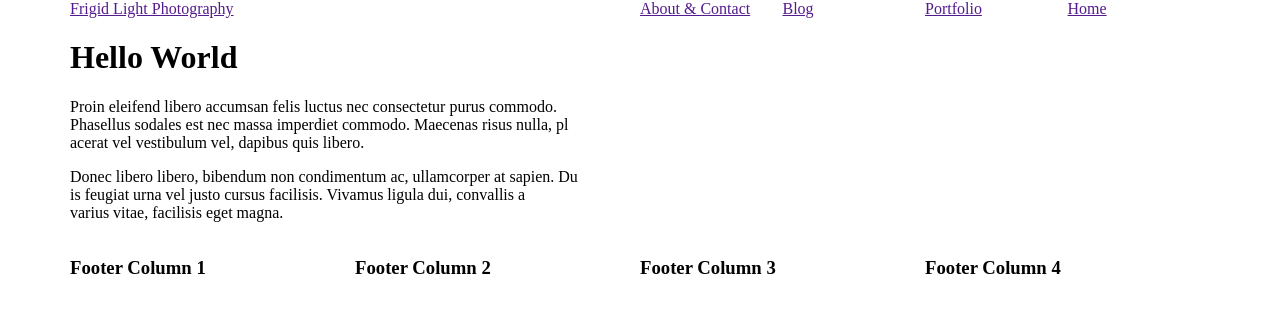
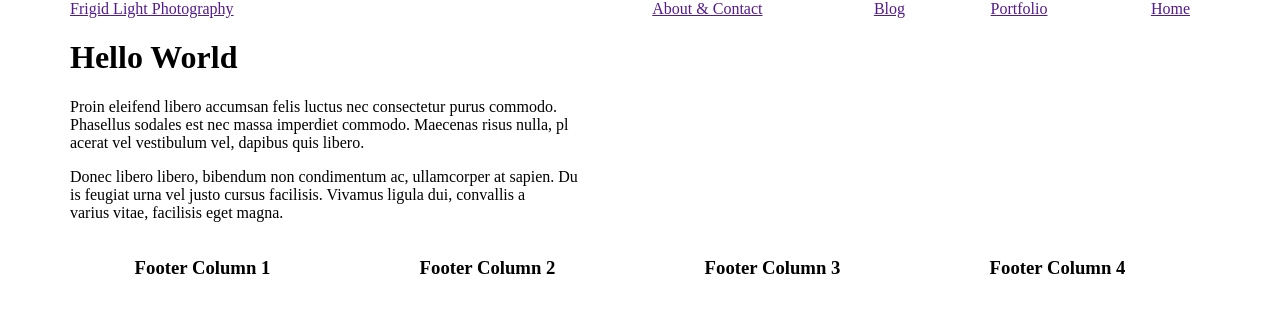
Before and after one commit to davidhowland/davidhowland.github.io, a Jekyll site: the page built from index.md, in a window 1280 px wide. Shown: the top 313 px of the page. Built offline with Jekyll 4.4.1, drawn with Linux system fonts in a browser that asks for light colours; Markdown is read by kramdown in place of the engine named in the settings.

Commit message:
- align nav right - align footer center

```diff
--- a/_layouts/default.html
+++ b/_layouts/default.html
@@ -3,6 +3,7 @@
     <title>{{ site.name }}</title>
     <meta name="viewport" content="width=device-width, initial-scale=1" >
     <link rel="stylesheet" type="text/css" href="/css/simplegrid.css" />
+    <link rel="stylesheet" type="text/css" href="/css/style.css" />
   </head>
 
   <body>
@@ -13,22 +14,22 @@
         </div>
       </div>
       <div class="col-1-8 push-right">
-        <div class="content">
+        <div class="nav">
           <a href="{{ site.url }}">Home</a>
         </div>
       </div>
       <div class="col-1-8 push-right">
-        <div class="content">
+        <div class="nav">
           <a href="{{ site.url }}">Portfolio</a>
         </div>
       </div>
       <div class="col-1-8 push-right">
-        <div class="content">
+        <div class="nav">
           <a href="{{ site.url }}">Blog</a>
         </div>
       </div>
       <div class="col-1-8 push-right">
-        <div class="content">
+        <div class="nav">
           <a href="{{ site.url }}">About & Contact</a>
         </div>
       </div>
@@ -44,22 +45,22 @@
 
     <div class="grid">
       <div class="col-1-4">
-        <div class="content">
+        <div class="footer-content">
           <h3>Footer Column 1</h3>
         </div>
       </div>
       <div class="col-1-4">
-        <div class="content">
+        <div class="footer-content">
           <h3>Footer Column 2</h3>
         </div>
       </div>
       <div class="col-1-4">
-        <div class="content">
+        <div class="footer-content">
           <h3>Footer Column 3</h3>
         </div>
       </div>
       <div class="col-1-4">
-        <div class="content">
+        <div class="footer-content">
           <h3>Footer Column 4</h3>
         </div>
       </div>
--- /dev/null
+++ b/css/style.css
@@ -0,0 +1,7 @@
+.nav a {
+float: right;
+}
+
+.footer-content {
+text-align: center;
+}
```
